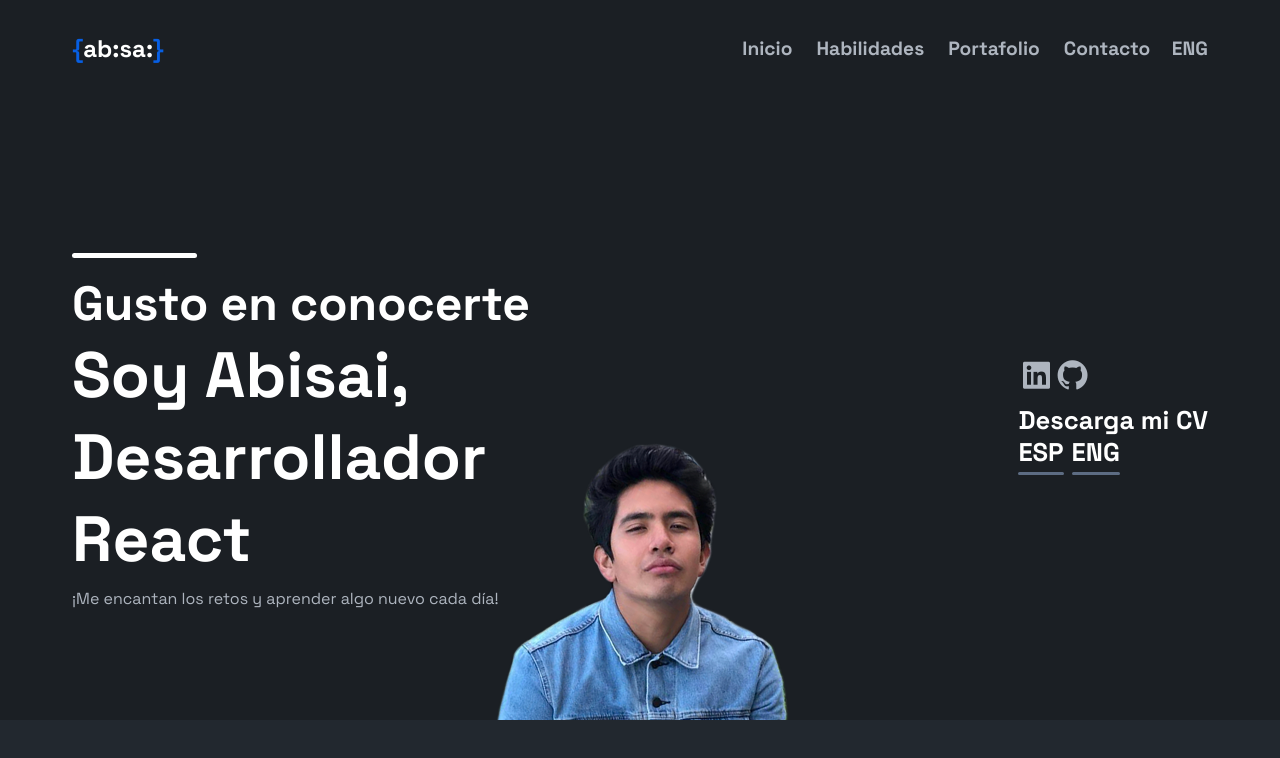
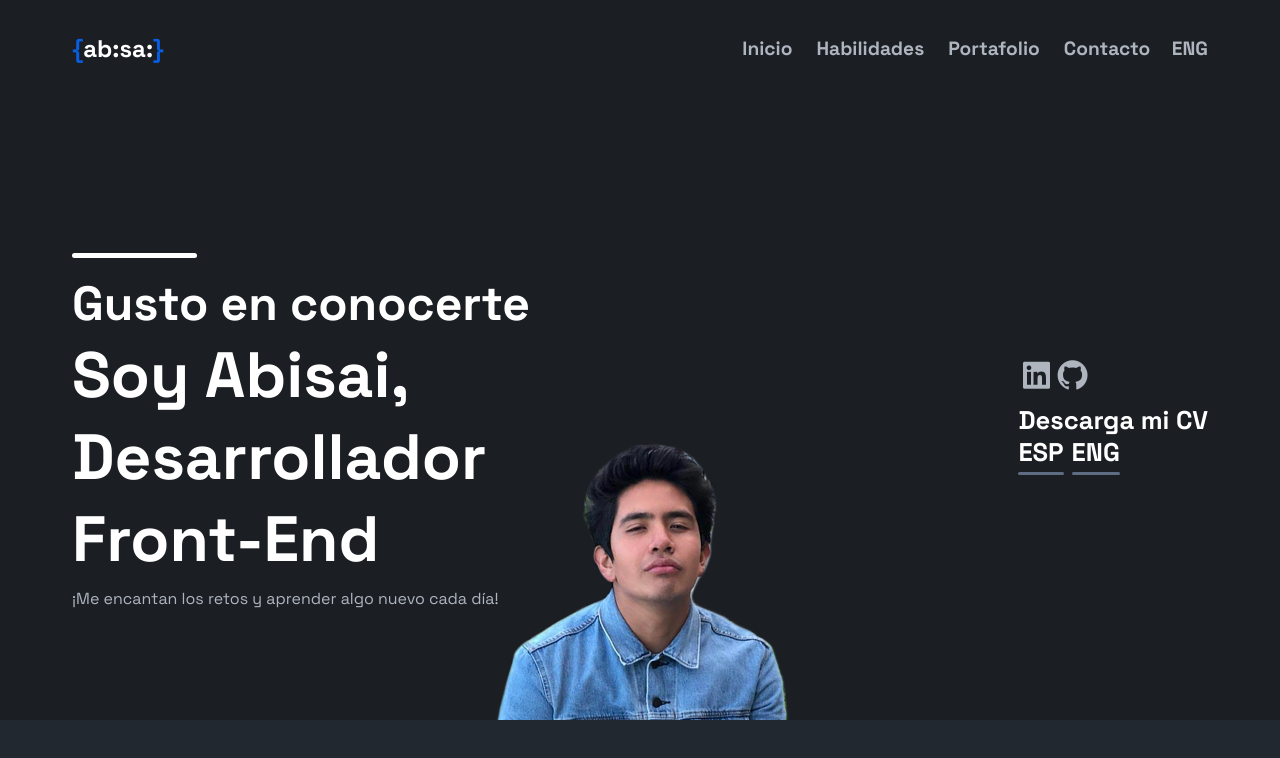
Before and after one commit to abisaidev-hub/React-Portfolio, a React (Vite) app: page / in a window 1280 px wide. Shown: the top 758 px of the page. Built offline with nearby package versions, Linux system fonts and the light colour scheme.

Commit message:
v0.4.6 Information updated

```diff
--- a/src/components/Home.jsx
+++ b/src/components/Home.jsx
@@ -24,7 +24,7 @@ const Home = () => {
               <div className="home__line-bar"></div>
             </div>
             <h2>{isEnglish ? 'Nice to meet you' : 'Gusto en conocerte'}</h2>
-            <h1>{isEnglish ? `I'm Abisai, React Developer` : 'Soy Abisai, Desarrollador React'}</h1>
+            <h1>{isEnglish ? `I'm Abisai, Front-End Developer` : 'Soy Abisai, Desarrollador Front-End'}</h1>
             <p>{isEnglish ? 'I love challenges and learn something new everyday!' : '¡Me encantan los retos y aprender algo nuevo cada día!'}</p>
           </div>
           <div className="home__contact-media">
```
Also changed, not shown: 2 other files (tests, documents, lock files or other folders).
